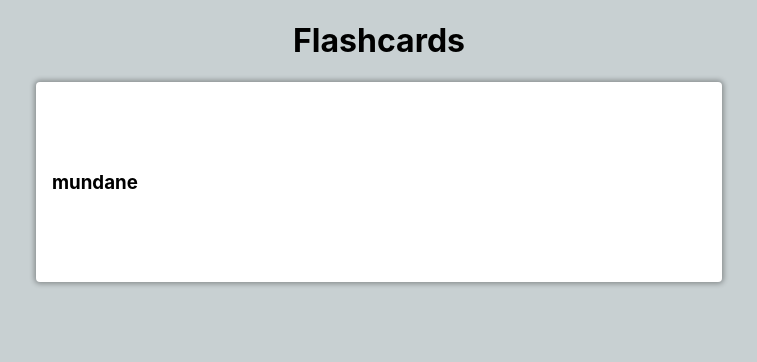
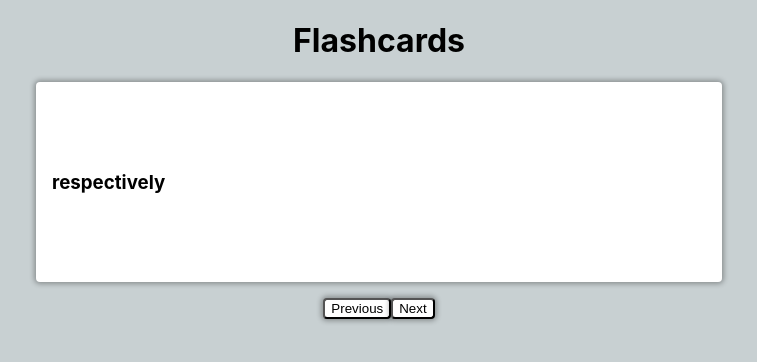
Before and after one commit to Varzil/flashcards, a React (Create React App) app: page / in a window 1280 px wide. Shown: the top 362 px of the page, without its empty margins (261-1018 px from the left). Built offline with nearby package versions, Linux system fonts and the light colour scheme; the HTML template or start-up script is replaced by a standard one.

Commit message:
random words on clicking buttons

```diff
--- a/src/App.css
+++ b/src/App.css
@@ -1,6 +1,5 @@
 .topic{
   text-align: center;
-
 }
 body {
   background-color: #C8D0D2;
@@ -55,3 +54,22 @@ padding: 100px;
 .card .back {
   transform: rotateY(180deg);
 }
+
+.container2{
+  margin: 1rem 2rem;
+  flex-wrap: wrap;
+  justify-content: center;
+  display: flex;
+  align-items: center;
+}
+
+button{
+  background-color: white;
+  display: inline-block;
+  cursor: pointer;
+  justify-content: center;
+  align-items: center;
+  border-radius: .25rem;
+  box-shadow: 0px 0px 5px 2px rgba(0, 0, 0, .3);
+
+}
--- a/src/App.js
+++ b/src/App.js
@@ -1,10 +1,13 @@
-import React, { useState } from 'react';
+import React, { useEffect, useState } from 'react';
 import "./App.css";
 const data = require('./data.json');
 
+function generateFlashCard(){
+  return data[Math.floor(Math.random() * data.length)];
+}
+
 const Flashcard = ({ word, meaning }) => {
   const [isFlipped, setIsFlipped] = useState(false);
-
 
   return (
     <div
@@ -13,7 +16,7 @@ const Flashcard = ({ word, meaning }) => {
     onClick={() => setIsFlipped(!isFlipped)}
   >
       <div className="front">
-        <h3>{word}</h3>
+        <h3 style={{alignItems:'center'}}>{word}</h3>
       </div>
       <div className="back">
         <h3>{meaning}</h3>
@@ -23,16 +26,27 @@ const Flashcard = ({ word, meaning }) => {
 };
 
 
+
 const App = () => {
-  const myWord=data[Math.floor(Math.random() * data.length)];
-  console.log(myWord)
+  const [myWord,setMyWord]=useState(generateFlashCard())
+  const [click,setClick]=useState(0)
+    useEffect(()=>{
+      setMyWord(generateFlashCard());
+    },[click])
+
   return (
+    <>
     <div className="container">
       <div className='topic'>
       <h1>Flashcards</h1>
       </div>
         <Flashcard word={myWord.Word} meaning={myWord.Meaning} />
+      </div>
+      <div className="container2">
+        <button onClick={() => setClick((c) => c - 1)}>Previous</button>
+        <button onClick={() => setClick((c) => c + 1)}>Next</button>
     </div>
+    </>
   );
 };
 
```
